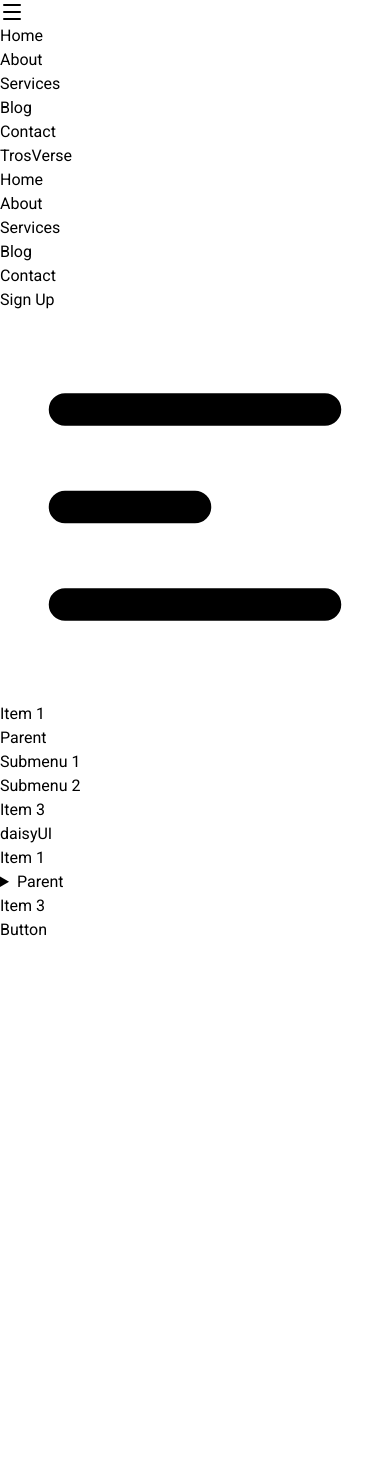
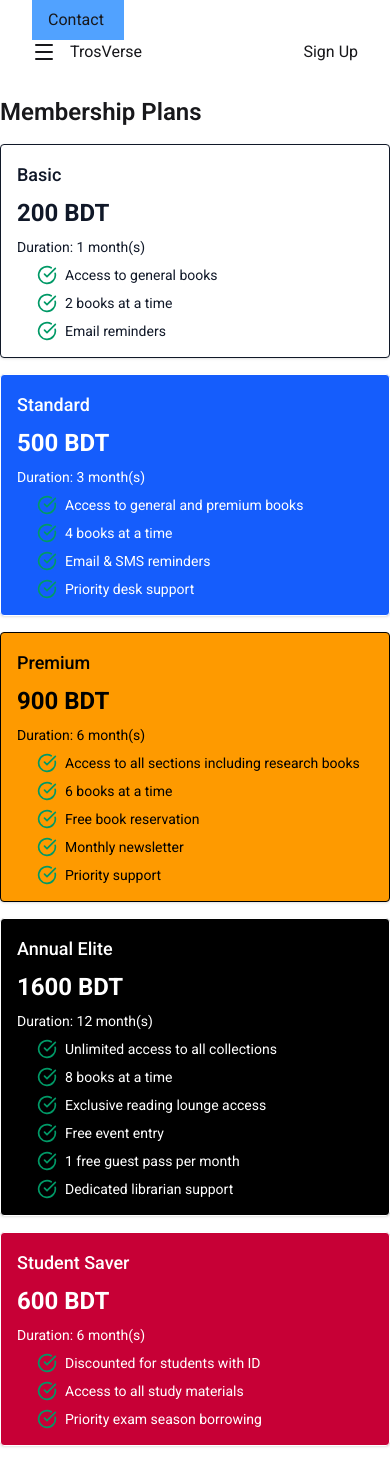
Before and after one commit to tro003x/react-basics, a React (Vite) app in the folder tailwind-react-pricing/: page /contact in a window 390 px wide. Before the commit the page ends 942 px from the top, so only its background shows below. Built offline with nearby package versions, Linux system fonts and the light colour scheme.

Commit message:
Responsive Cards Added

```diff
--- a/tailwind-react-pricing/package.json
+++ b/tailwind-react-pricing/package.json
@@ -22,6 +22,7 @@
     "eslint-plugin-react-hooks": "^5.2.0",
     "eslint-plugin-react-refresh": "^0.4.20",
     "globals": "^16.4.0",
+    "tailwindcss": "^4.1.14",
     "vite": "^7.1.7"
   }
 }
--- /dev/null
+++ b/tailwind-react-pricing/public/PricingData.json
@@ -0,0 +1,80 @@
+{
+  "membership_plans": [
+    {
+      "id": 1,
+      "name": "Basic",
+      "duration_months": 1,
+      "price_bdt": 200,
+      "borrow_limit": 2,
+      "renewal_discount_percent": 0,
+      "features": [
+        "Access to general books",
+        "2 books at a time",
+        "Email reminders"
+      ],
+      "status": "active"
+    },
+    {
+      "id": 2,
+      "name": "Standard",
+      "duration_months": 3,
+      "price_bdt": 500,
+      "borrow_limit": 4,
+      "renewal_discount_percent": 5,
+      "features": [
+        "Access to general and premium books",
+        "4 books at a time",
+        "Email & SMS reminders",
+        "Priority desk support"
+      ],
+      "status": "active"
+    },
+    {
+      "id": 3,
+      "name": "Premium",
+      "duration_months": 6,
+      "price_bdt": 900,
+      "borrow_limit": 6,
+      "renewal_discount_percent": 10,
+      "features": [
+        "Access to all sections including research books",
+        "6 books at a time",
+        "Free book reservation",
+        "Monthly newsletter",
+        "Priority support"
+      ],
+      "status": "active"
+    },
+    {
+      "id": 4,
+      "name": "Annual Elite",
+      "duration_months": 12,
+      "price_bdt": 1600,
+      "borrow_limit": 8,
+      "renewal_discount_percent": 15,
+      "features": [
+        "Unlimited access to all collections",
+        "8 books at a time",
+        "Exclusive reading lounge access",
+        "Free event entry",
+        "1 free guest pass per month",
+        "Dedicated librarian support"
+      ],
+      "status": "active"
+    },
+    {
+      "id": 5,
+      "name": "Student Saver",
+      "duration_months": 6,
+      "price_bdt": 600,
+      "borrow_limit": 5,
+      "renewal_discount_percent": 8,
+      "features": [
+        "Discounted for students with ID",
+        "Access to all study materials",
+        "Priority exam season borrowing"
+      ],
+      "status": "active"
+    }
+  ]
+}
--- a/tailwind-react-pricing/src/App.jsx
+++ b/tailwind-react-pricing/src/App.jsx
@@ -1,16 +1,22 @@
 
 
+import React from 'react'
 import './App.css'
 import DaisyNav from './components/DaisyNav/DaisyNav'
 import Navbar from './components/Navbar/Navbar'
+import PricingOption from './components/PricingOptions/PricingOption';
 
 function App() {
 
   return (
     <>
-    <Navbar></Navbar>
-
-      <DaisyNav></DaisyNav>
+      <header>
+        <Navbar></Navbar>
+      </header>
+      {/* <DaisyNav></DaisyNav> */}
+      <main>
+        <PricingOption />
+      </main>
 
     </>
   )
--- a/tailwind-react-pricing/src/components/Navbar/Navbar.jsx
+++ b/tailwind-react-pricing/src/components/Navbar/Navbar.jsx
@@ -30,12 +30,19 @@ const navLinks = [
 
 const Navbar = () => {
   const [open, setOpen] = useState(false);
-  const links = navLinks.map(route => <li className='mr-10'><a href={route.path}>{route.name}</a></li> )
+  const links = navLinks.map(route => (
+    <li key={route.id} className='lg:mr-10 px-4'>
+      <a href={route.path} className="block w-full py-2 rounded hover:bg-blue-700 hover:text-white transition">
+        {route.name}
+      </a>
+    </li>
+  ))
     return (
-        <nav className='flex justify-between'>
+        <nav className='flex justify-between mx-8 mt-10'>
          <span className='flex' onClick={()=> setOpen(!open)}>
           {open ? <X></X>: <Menu className='lg:hidden'></Menu>}
-          <ul className='md:hidden'>
+          <ul className= {` md:hidden absolute duration-1000
+            ${open ? 'top-6' : '-top-40'} bg-blue-400`}>
             {
               links
             }
--- /dev/null
+++ b/tailwind-react-pricing/src/components/PricingCard/PricingCard.jsx
@@ -0,0 +1,11 @@
+import React from 'react';
+
+const PricingCard = () => {
+    return (
+        <div>
+
+        </div>
+    );
+};
+
+export default PricingCard;
--- /dev/null
+++ b/tailwind-react-pricing/src/components/PricingOptions/PricingOption.jsx
@@ -0,0 +1,60 @@
+import React, { useEffect, useState } from 'react';
+import { CheckCircle } from 'lucide-react';
+
+const PricingOption = () => {
+    const [plans, setPlans] = useState(null);
+    const [loading, setLoading] = useState(true);
+    const [error, setError] = useState(null);
+
+    useEffect(() => {
+        fetch('/PricingData.json')
+            .then((res) => {
+                if (!res.ok) throw new Error('Network response was not ok');
+                return res.json();
+            })
+            .then((data) => {
+                setPlans(data.membership_plans || []);
+            })
+            .catch((err) => setError(err.message))
+            .finally(() => setLoading(false));
+    }, []);
+
+    const colors = [
+        'bg-white text-gray-900',
+        'bg-blue-600 text-white',
+        'bg-amber-500 text-black',
+        'bg-black text-white',
+        'bg-rose-700 text-white',
+    ];
+
+    if (loading) return <div className="p-6">Loading plans…</div>;
+    if (error) return <div className="p-6 text-red-600">Error: {error}</div>;
+
+    return (
+        <section className="my-8">
+            <h2 className="text-2xl font-semibold mb-4">Membership Plans</h2>
+            <div className="grid gap-4 grid-cols-1 md:grid-cols-3">
+                {plans.map((p, idx) => (
+                    <div
+                        key={p.id}
+                        className={`p-4 rounded shadow-sm border ${colors[idx % colors.length]} hover:scale-[1.01] transition-transform`}
+                    >
+                        <h3 className="text-lg font-medium">{p.name}</h3>
+                        <p className="text-2xl font-bold my-2">{p.price_bdt} BDT</p>
+                        <p className="text-sm mb-2">Duration: {p.duration_months} month(s)</p>
+                        <ul className="text-sm pl-5 space-y-2">
+                            {p.features.map((f, i) => (
+                                <li key={i} className="flex items-center gap-2">
+                                    <CheckCircle className="text-emerald-600" size={20} />
+                                    <span>{f}</span>
+                                </li>
+                            ))}
+                        </ul>
+                    </div>
+                ))}
+            </div>
+        </section>
+    );
+};
+
+export default PricingOption;
--- /dev/null
+++ b/tailwind-react-pricing/tailwind.config.js
@@ -0,0 +1,12 @@
+import daisyui from 'daisyui';
+
+export default {
+  content: [
+    "./index.html",
+    "./src/**/*.{js,jsx,ts,tsx}",
+  ],
+  theme: {
+    extend: {},
+  },
+  plugins: [daisyui],
+};
```
Also changed, not shown: package.json (+3 -5 lines), 2 other files (tests, documents, lock files or other folders).
